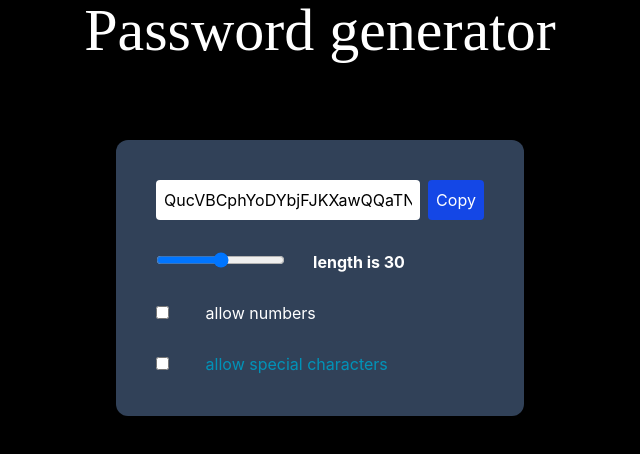
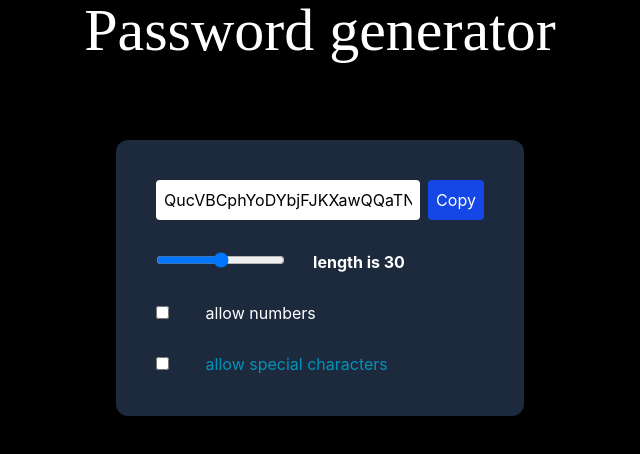
Before and after one commit to gauravgupta926099-lang/frontend-projects, a React (Vite) app in the folder react-projects/PasswordGenerator/: page / in a window 1280 px wide. Shown: the top 454 px of the page, without its empty margins (320-960 px from the left). Built offline with nearby package versions, Linux system fonts and the light colour scheme.

Commit message:
Update App.jsx

```diff
--- a/react-projects/PasswordGenerator/src/App.jsx
+++ b/react-projects/PasswordGenerator/src/App.jsx
@@ -22,7 +22,7 @@ function App() {
   return (
     <>
       <h1 style={{ fontFamily: "Brush Script MT" }} className="text-6xl text-white text-center">Password generator</h1>
-      <div className="w-full mt-20 flex justify-center "><div className="w-auto flex justify-center flex-col p-10 h-auto rounded-xl bg-slate-700 ">
+      <div className="w-full mt-20 flex justify-center "><div className="w-auto flex justify-center flex-col p-10 h-auto rounded-xl bg-slate-800 ">
         <div className="flex"> <input ref={ref} className="bg-white p-2 text-black h-10 rounded" value={password} readOnly type="text" ></input>
           <button className="bg-blue-700 cursor-pointer hover:bg-blue-700 h-10 w-auto p-2 rounded -2xl ml-2 truncate text-white" onClick={()=>{
             window.navigator.clipboard.writeText(ref.current.value);
```
